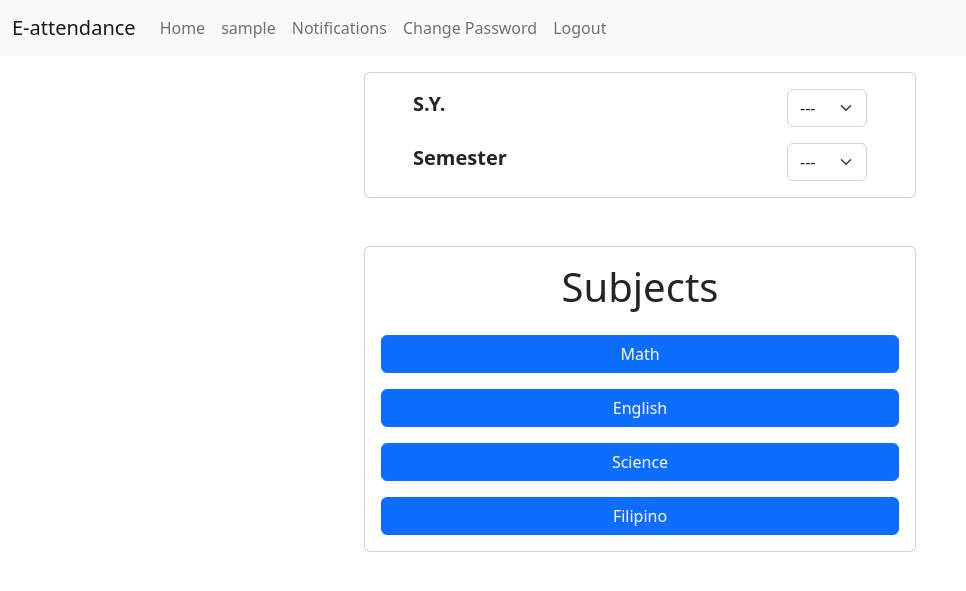
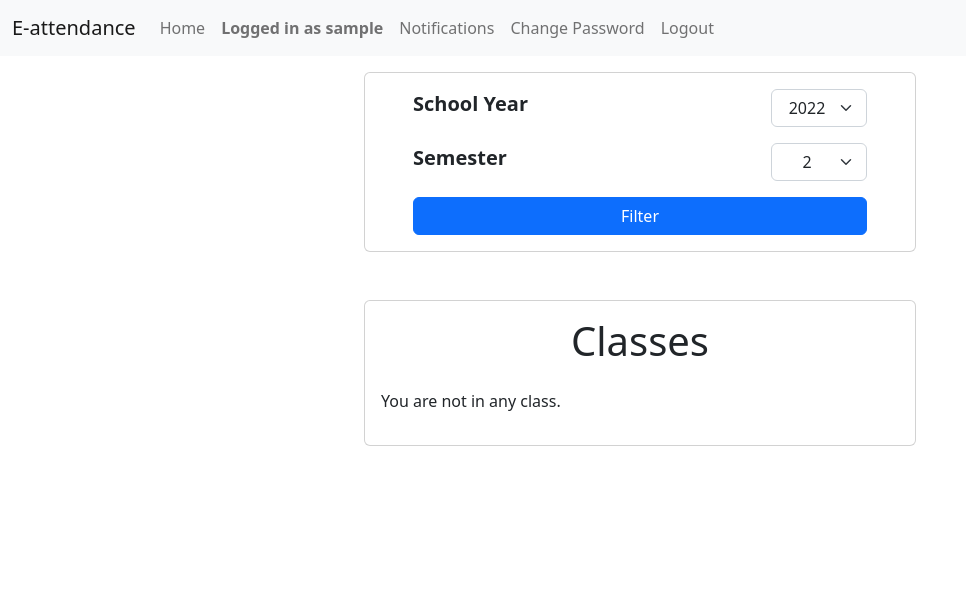
Before and after one commit to NoelLeon-tech/capstone, a Django app: page / in a window 1280 px wide. Shown: the top 591 px of the page, without its empty margins (0-966 px from the left). Run offline with Django 4.2, Linux system fonts and the light colour scheme; a user stored in the database is signed in; tables that the repository leaves empty hold one stand-in row (values such as "Sample post"); some libraries are stand-ins or nearby versions.

Commit message:
edited models

```diff
--- a/e_attendance/models.py
+++ b/e_attendance/models.py
@@ -4,17 +4,13 @@ from django.contrib.auth.models import AbstractUser
 # Create your models here.
 
 ########################### Start User Models #################################
+
+
 class User(AbstractUser):
-    address = models.CharField(max_length=100, null=True)
-    USER_TYPE_CHOICES = (
-        (1, 'student'),
-        (2, 'teacher'),
-        (3, 'guardian'),
-        (4, 'admin'),
-    )
-    user_type = models.PositiveSmallIntegerField(choices=USER_TYPE_CHOICES, null=True)
+    address = models.CharField(max_length=100, blank=True, null=True)
 
     def __str__(self):
+        # return self.username
         return f"{self.first_name} {self.last_name}"
 
 
@@ -59,6 +55,8 @@ class Admin(models.Model):
 
     def __str__(self):
         return f"{self.user.first_name} {self.user.last_name}"
+
+
 ########################### End User Models #################################
 
 
@@ -74,6 +72,10 @@ class Class(models.Model):
         on_delete=models.SET_NULL,
         related_name="classes",
         null=True
+    )
+    students = models.ManyToManyField(
+        Student,
+        related_name="classes"
     )
     school_year = models.IntegerField()
     semester = models.IntegerField()
@@ -101,22 +103,56 @@ class Department(models.Model):
 
     def __str__(self):
         return self.name
+
+
+class Class_Schedule(models.Model):
+    _class = models.ForeignKey(
+        Class,
+        on_delete=models.SET_NULL,
+        related_name="schedule",
+        null=True,
+        db_column="class_id"
+    )
+    DAY_CHOICES = [
+        ("M", "Monday"),
+        ("T", "Tuesday"),
+        ("W", "Wednesday"),
+        ("TH", "Thursday"),
+        ("F", "Friday"),
+        ("S", "Saturday")
+    ]
+    day = models.CharField(max_length=2, choices=DAY_CHOICES)
+    start_time = models.TimeField()
+    end_time = models.TimeField()
+
+
+class Session(models.Model):
+    _class = models.ForeignKey(
+        Class,
+        on_delete=models.CASCADE,
+        related_name="sessions"
+    )
+    date = models.DateField()
+    is_open = models.BooleanField(default=True)
+
+
 ########################### Start Many-to-Many Relationships #################################
+
+
 class Student_Guardian(models.Model):
     student = models.ForeignKey(Student, on_delete=models.SET_NULL, null=True)
     guardian = models.ForeignKey(Guardian, on_delete=models.SET_NULL, null=True)
     relationship_to_student = models.CharField(max_length=20)
 
 
-class Class_Schedule(models.Model):
-    _class = models.ForeignKey(
-        "Class",
-        on_delete=models.SET_NULL,
-        related_name="schedule",
-        null=True,
-        db_column="class_id"
+class Attendance(models.Model):
+    session = models.ForeignKey(
+        Session,
+        on_delete=models.CASCADE,
+        related_name="attendees"
     )
-    day = models.CharField(max_length=2)
-    start_time = models.TimeField()
-    end_time = models.TimeField()
+    student = models.ForeignKey(Student, on_delete=models.CASCADE, related_name="attendances")
+    time_in = models.TimeField(auto_now_add=True)
+
+
 ########################### End Many-to-Many Relationships #################################
--- a/e_attendance/static/e_attendance/css/styles.css
+++ b/e_attendance/static/e_attendance/css/styles.css
@@ -1,3 +1,3 @@
 .form-select {
-    width: 5rem;;
+    width: 6rem;
 }
--- a/e_attendance/templates/e_attendance/index.html
+++ b/e_attendance/templates/e_attendance/index.html
@@ -1,49 +1,55 @@
 {% extends "e_attendance/layout.html" %}
 
 {% block title %}E-attendance{% endblock %}
+
+{% block script %}
+    <script>
+        document.addEventListener("DOMContentLoaded", () => {
+            document.querySelector("#school-year").value = {{ school_year }};
+            document.querySelector("#semester").value = {{ semester }};
+        })
+    </script>
+{% endblock %}
 
 {% block body %}
 <div class="container" style="max-width: 576px;">
     <div class="card mb-5">
         <div class="card-body fw-bold text-center fs-5 px-5">
-            <form action="">
+            <form action="{% url 'e_attendance:index' %}" method="get">
                 <div class="d-flex mb-3">
-                    <label for="sy" class="me-auto">S.Y.</label>
-                    <select name="sy" id="sy" class="form-select">
-                        <option>---</option>
-                        <option value="">one</option>
-                        <option value="">two</option>
+                    <label for="school-year" class="me-auto">School Year</label>
+                    <select name="school-year" id="school-year" class="form-select text-center" required>
+                        <option value="">---</option>
+                        <option value=2019>2019</option>
+                        <option value=2020>2020</option>
+                        <option value=2021>2021</option>
+                        <option value=2022>2022</option>
                     </select>
                 </div>
-                <div class="d-flex">
+                <div class="d-flex mb-3">
                     <label for="semester" class="me-auto">Semester</label>
-                    <select name="semester" id="semester" class="form-select">
-                        <option>---</option>
-                        <option value="">one</option>
-                        <option value="">two</option>
+                    <select name="semester" id="semester" class="form-select text-center" required>
+                        <option value="">---</option>
+                        <option value=1>1</option>
+                        <option value=2>2</option>
                     </select>
                 </div>
+                <input type="submit" value="Filter" class="btn btn-primary d-block w-100">
             </form>
         </div>
     </div>
 
     <div class="card">
         <div class="card-body">
-            <h1 class="text-center mb-4" id="subjects">Subjects</h1>
+            <h1 class="text-center mb-4" id="classes">Classes</h1>
             <div class="d-grid gap-3">
-                <a href="{% url 'e_attendance:attendance' subject_id=1 %}" class="btn btn-primary">
-                    Math
-                </a>
-                <a href="{% url 'e_attendance:attendance' subject_id=2 %}" class="btn btn-primary">
-                    English
-                </a>
-                <a href="{% url 'e_attendance:attendance' subject_id=3 %}" class="btn btn-primary">
-                    Science
-                </a>
-                <a href="{% url 'e_attendance:attendance' subject_id=4 %}" class="btn btn-primary">
-                    Filipino
-                </a>
-
+                {% for class in classes %}
+                    <a href="#" class="btn btn-primary">
+                        {{ class.subject.name }}
+                    </a>
+                {% empty %}
+                    <p>You are not in any class.</p>
+                {% endfor %}
             </div>
         </div>
     </div>
--- a/e_attendance/templates/e_attendance/layout.html
+++ b/e_attendance/templates/e_attendance/layout.html
@@ -28,9 +28,9 @@
                 <div class="navbar-nav">
                     {% if user.is_authenticated %}
                         <a class="nav-link" href="{% url 'e_attendance:index' %}">Home</a>
-                        <a class="nav-link" href="#">{{ user.username }}</a>
+                        <a class="nav-link" href="#"><b>Logged in as {{ user.username }}</b></a>
                         <a class="nav-link" href="#">Notifications</a>
-                        <a class="nav-link" href="#">Change Password</a>
+                        <a class="nav-link" href="{% url 'password_change' %}">Change Password</a>
                         <a class="nav-link" href="{% url 'e_attendance:logout' %}">Logout</a>
                     {% else %}
                         <a class="nav-link" href="{% url 'login' %}">Login</a>
--- a/e_attendance/views.py
+++ b/e_attendance/views.py
@@ -3,10 +3,19 @@ from django.http import HttpResponse
 from django.contrib.auth import logout
 from django.urls import reverse
 
+from .models import *
+
 # Create your views here.
 def index(request):
     if request.user.is_authenticated:
-        return render(request, "e_attendance/index.html")
+        school_year = request.GET.get("school-year", 2022)
+        semester = request.GET.get("semester", 2)
+        student = Student.objects.get(pk=request.user.id)
+        return render(request, "e_attendance/index.html", {
+            "classes": student.classes.filter(school_year=school_year, semester=semester),
+            "school_year": school_year,
+            "semester": semester
+        })
     else:
         return redirect(reverse("login"))
 
```
Also changed, not shown: e_attendance/admin.py (+28 -15 lines), e_attendance/templates/e_attendance/attendance.html (deleted, +0 -28 lines), e_attendance/templates/e_attendance/class_attendance.html (added, +28 -0 lines), e_attendance/migrations/0009_remove_user_user_type_alter_user_address_attendance.py (added), e_attendance/migrations/0010_attendansu_session_class_students_and_more.py (added), e_attendance/migrations/0011_rename_attendansu_attendance.py (added), e_attendance/migrations/0012_rename_time_attendance_time_in.py (added).
